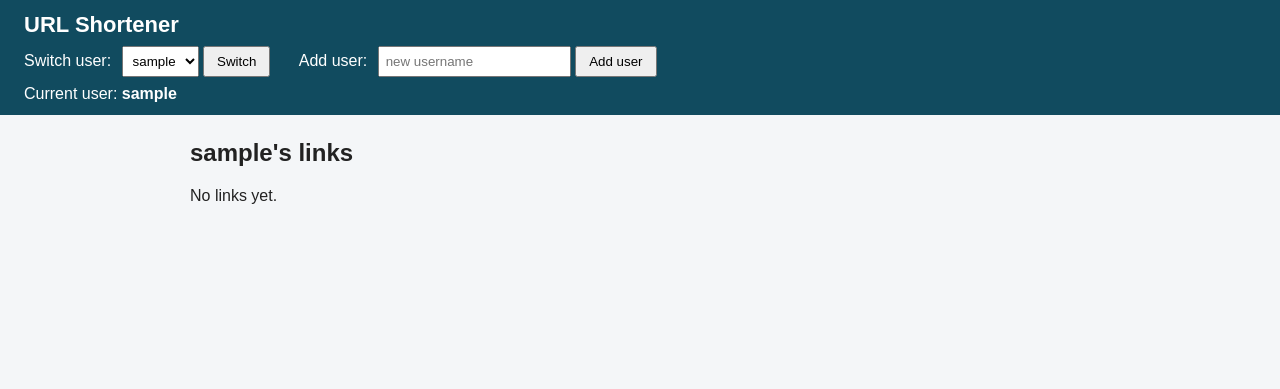
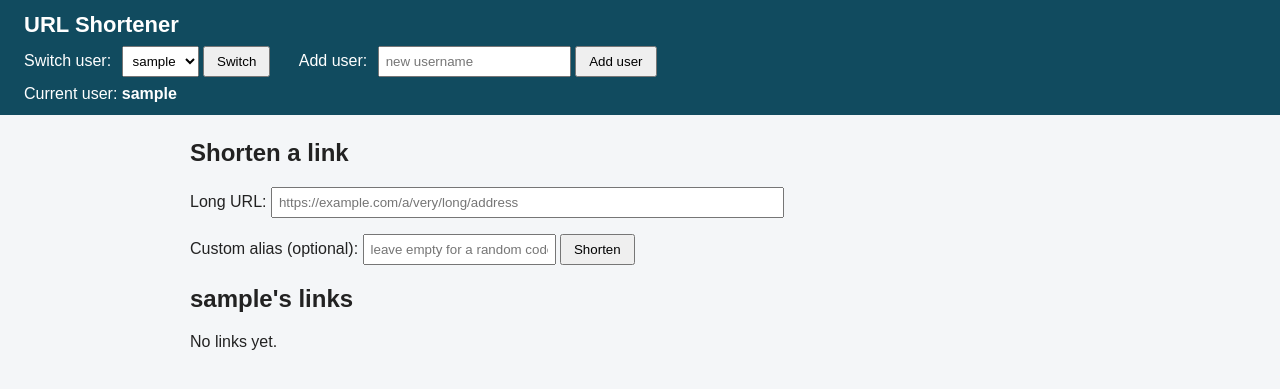
Before and after one commit to GreenDAS/url_shortener, a Flask app: page / in a window 1280 px wide. Shown: the top 389 px of the page. Run offline with Flask 3, Linux system fonts and the light colour scheme; the visitor is signed in with stand-in values (Sample User, id 1); data that the repository does not hold is empty.

Commit message:
Built the create short link form for URL-14 with the custom alias box for URL-22. home.html has the form above the table and POST /links in routes.py calls create_url() for the current user. An empty alias box makes a random code. A bad URL, or a bad, reserved or taken alias shows the error above the form with what was typed still in the boxes, and creates nothing.
Co-Authored-By: Claude Fable 5.2 <noreply@anthropic.com>
Claude-Session: https://claude.ai/code/session_018GhpgGmSkVLGXsyWTzsa9M

```diff
--- a/app/routes.py
+++ b/app/routes.py
@@ -2,11 +2,12 @@
 # Author: Daniel S.
 # Date: 11/13/2026
 # File: app/routes.py
-# Version: V1.3
+# Version: V1.4
 # Description: The pages of the site and the forms on them: the home page
 #              with the list of the current user's links and their Delete
-#              buttons (URL-15), and the "Add user" box of the user picker
-#              (URL-13).
+#              buttons (URL-15), the create short link form with its optional
+#              custom alias box (URL-14, URL-22), and the "Add user" box of
+#              the user picker (URL-13).
 #
 #              Every form here is a plain HTML form (no JavaScript). The
 #              pattern is always the same:
@@ -26,7 +27,7 @@ from flask import abort, redirect, render_template, request  # request = The Inc
 
 from app import app  # The Flask Object, For @app.route
 from app.accounts import current_user_id, switch_choices, switch_to  # Who Is Current + Swapping (URL-12)
-from app.urls import delete_url, list_urls_for_user  # urls Table Helpers (URL-10)
+from app.urls import UrlError, create_url, delete_url, list_urls_for_user  # urls Table Helpers (URL-10)
 from app.users import UserError, create_user, get_user_by_id  # users Table Helpers (URL-9)
 
 # ----------------------------------------------------------------------------
@@ -52,7 +53,8 @@ def render_home(status=200, **extra):
     same values. The list only ever holds the current user's own links,
     because list_urls_for_user() filters by their id.
     Arg1 = status, the HTTP status to answer with (200, or 400 after a bad form)
-    Arg2 = extra, any more values for the template (user_error, typed_username)
+    Arg2 = extra, any more values for the template (user_error, typed_username,
+           link_error, typed_long_url, typed_alias)
     Returns: (page HTML, status) for Flask to send
     """
     user = current_user()
@@ -97,6 +99,31 @@ def add_user():
     return redirect("/")
 
 
+@app.route("/links", methods=["POST"])  # POST Only, The Create Form Posts Here
+def create_link():
+    """
+    The create short link form (URL-14). Shortens the pasted URL for the
+    current user. The alias box is optional (URL-22): left empty, a random
+    6 character code is made.
+    Form field: long_url, the full URL to shorten
+    Form field: alias, optional custom short code
+    Returns: redirect to the home page, where the new link is the top row.
+             If nobody is picked: redirect to the home page, nothing is made.
+             If the URL or alias is bad, or the alias is taken: the home page
+             again with the error above the form and status 400
+    """
+    user = current_user()
+    if user is None:
+        return redirect("/")  # Nobody Picked, The Page Will Ask To Pick A User
+    long_url = request.form.get("long_url", "").strip()  # "" If The Field Is Missing, Spaces Trimmed
+    alias = request.form.get("alias", "").strip()
+    try:
+        create_url(user["id"], long_url, alias or None)  # "" Becomes None = Make A Random Code
+    except UrlError as error:  # AliasTakenError Is A UrlError Too
+        return render_home(400, link_error=str(error), typed_long_url=long_url, typed_alias=alias)
+    return redirect("/")
+
+
 @app.route("/links/<code>/delete", methods=["POST"])  # POST Only, Each Row's Delete Button Posts Here
 def delete_link(code):
     """
--- a/app/templates/home.html
+++ b/app/templates/home.html
@@ -4,12 +4,14 @@
   Author: Daniel S.
   Date: 11/13/2026
   File: app/templates/home.html
-  Version: V1.1
+  Version: V1.2
   Description: The home page (/ and /index). The header with the user picker
                comes from base.html. With no current user, this page asks me
                to pick or add one (URL-13). With a user, it lists that user's
                links in a table, newest first, each with a Delete button
-               (URL-15). Plain HTML forms only, no JavaScript.
+               (URL-15). Above the table is the create short link form
+               (URL-14) with an optional custom alias box (URL-22).
+               Plain HTML forms only, no JavaScript.
 
   AI Use:      Claude (AI) was used to create this file. Prompt used:
                "Please create a GUI for my URL_Shortener Project given my
@@ -17,14 +19,16 @@
                note of any controls not implemented yet that need to be."
 
   Controls Not Implemented Yet:
-               Create short link form                 -> URL-14
-               Custom alias box on that form          -> URL-22
+               None. Create, custom alias and Delete all work.
 
   What Flask Passes In (see render_home() in app/routes.py), plus base.html's:
                links    = list of the current user's link rows (code,
                           long_url, created_at), newest first
                base_url = the site's address with a "/" on the end, put in
                           front of each code to make the short link
+               link_error = message to show above the create form, or None
+               typed_long_url, typed_alias = what was typed in the form, so
+                          a bad entry is not lost
   Spec sheet: docs/specs/home-page.md
   ----------------------------------------------------------------------------
 -->
@@ -34,6 +38,28 @@
   <h2>Welcome</h2>
   <p>Pick a user from the "Switch user" list above, or add a new one, to get started.</p>
   {% else %}
+  <h2>Shorten a link</h2>
+
+  <!-- A Bad URL, Or A Bad Or Taken Alias, Shows Here -->
+  {% if link_error %}
+  <p class="error">{{ link_error }}</p>
+  {% endif %}
+
+  <!-- Create Form: Posts To POST /links (app/routes.py), Which Calls create_url() -->
+  <form method="post" action="/links">
+    <p>
+      <label for="long_url">Long URL:</label>
+      <input type="text" id="long_url" name="long_url" size="60" maxlength="2048"
+             placeholder="https://example.com/a/very/long/address" value="{{ typed_long_url or '' }}" required>
+    </p>
+    <p>
+      <label for="alias">Custom alias (optional):</label>
+      <input type="text" id="alias" name="alias" size="20" maxlength="32"
+             placeholder="leave empty for a random code" value="{{ typed_alias or '' }}">
+      <button type="submit">Shorten</button>
+    </p>
+  </form>
+
   <h2>{{ user.username }}'s links</h2>
   {% if not links %}
   <p>No links yet.</p>
--- a/app/urls.py
+++ b/app/urls.py
@@ -9,7 +9,7 @@
 #
 #              Nothing in here is a route, these are helpers the pages call.
 #              Who uses what:
-#                create_url()          -> create page / API (URL-14)
+#                create_url()          -> create form on the home page (URL-14)
 #                get_url_by_code()     -> app/redirect.py (URL-11)
 #                list_urls_for_user()  -> home page (URL-15)
 #                delete_url()          -> home page delete button (URL-15)
```
